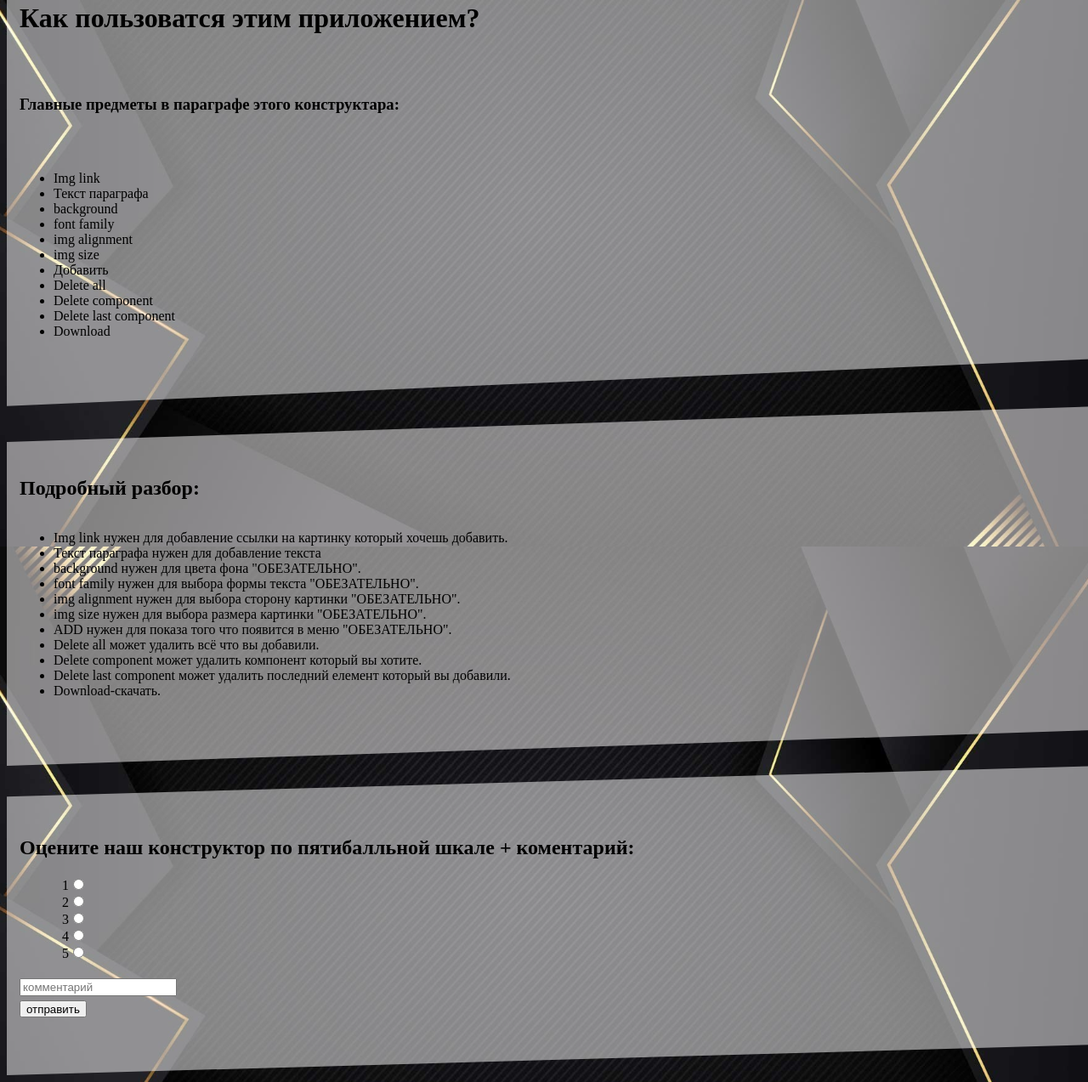
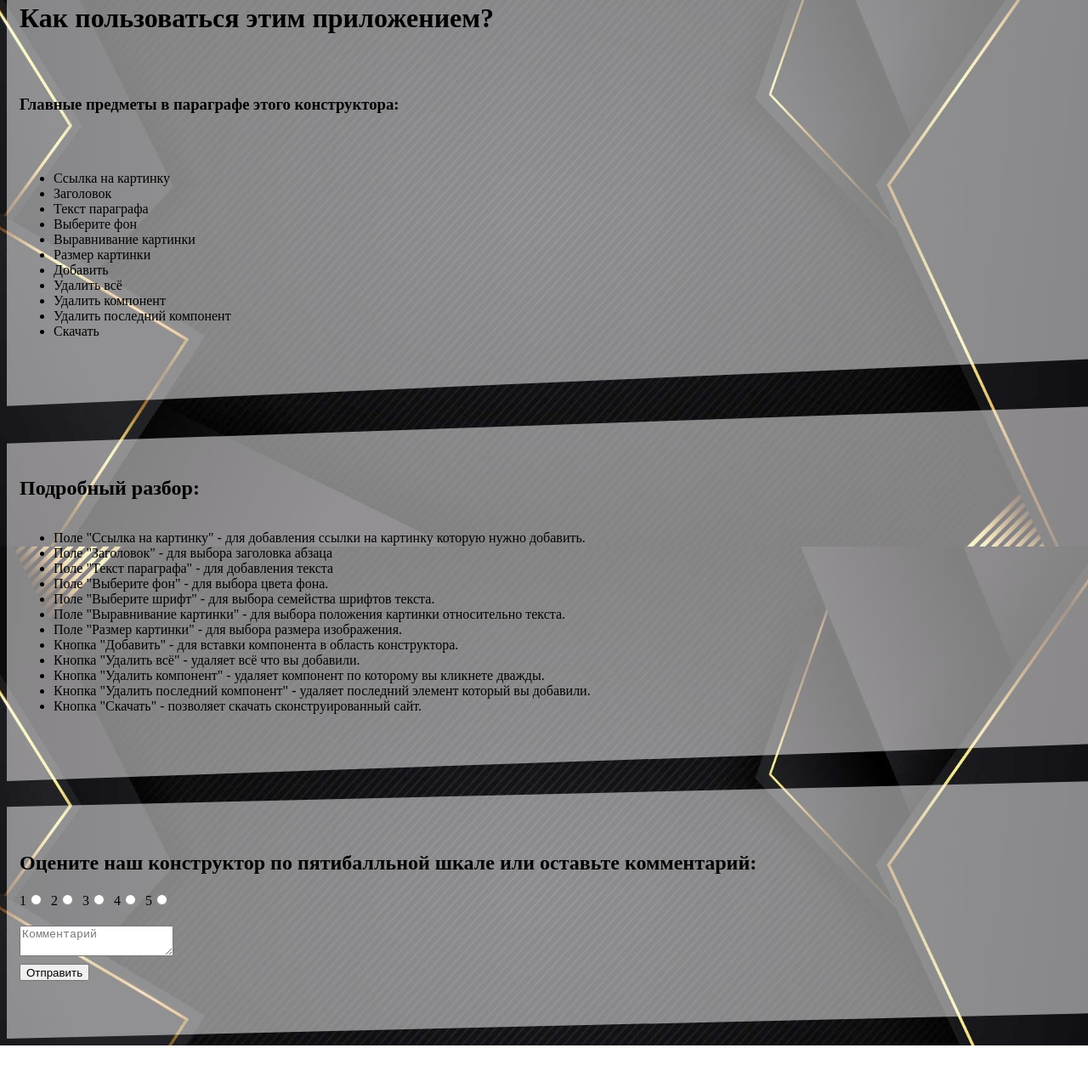
Before and after one commit to itgeniohakaton/site-constructor, a plain HTML site: page src/pages/instructions/instructions.html in a window 1280 px wide. Shown: the part 157-1430 px from the top of the page at 85% size. After the commit the page ends 1387 px from the top, so only its background shows below. Drawn offline with Linux system fonts and the light colour scheme.

Commit message:
fix: refactoring

```diff
--- a/src/components/footer/footerUtils.js
+++ b/src/components/footer/footerUtils.js
@@ -1,7 +1,10 @@
 import { footerTemplate } from "./footerTemplates.js";
 
+const defaultImg =
+  "https://github.com/itgeniohakaton/site-constructor/blob/master/defaultLogoWhite.png?raw=true";
+
 export function addFooter(event, site) {
-  const imgLink = event.target.imgLink.value || "defaultLogoWhite.png";
+  const imgLink = event.target.imgLink.value || defaultImg;
   const name = event.target.name.value || "John Doe";
   const phone = event.target.phone.value || "+ 123 456 78 90";
   const background = event.target.background.value || "footerBackgroundBlue";
--- a/src/pages/instructions/instructions.html
+++ b/src/pages/instructions/instructions.html
@@ -6,7 +6,7 @@
     <meta http-equiv="X-UA-Compatible" content="IE=edge">
     <meta name="viewport" content="width=device-width, initial-scale=1.0">
     <link rel="stylesheet" href="style.css">
-    <title>О конструктере</title>
+    <title>О конструкторе</title>
 </head>
 
 <body>
@@ -18,22 +18,22 @@
 
     <div class="page">
         <div class="head">
-            <h1>Как пользоватся этим приложением?</h1>
+            <h1>Как пользоваться этим приложением?</h1>
             <p>
-            <h3>Главные предметы в параграфе этого конструктара:</h3>
+            <h3>Главные предметы в параграфе этого конструктора:</h3>
             </p>
             <ul>
-                <li>Img link</li>
+                <li>Ссылка на картинку</li>
+                <li>Заголовок</li>
                 <li>Текст параграфа</li>
-                <li>background</li>
-                <li>font family</li>
-                <li>img alignment</li>
-                <li>img size</li>
+                <li>Выберите фон</li>
+                <li>Выравнивание картинки</li>
+                <li>Размер картинки</li>
                 <li>Добавить</li>
-                <li>Delete all</li>
-                <li>Delete component</li>
-                <li>Delete last component</li>
-                <li>Download</li>
+                <li>Удалить всё</li>
+                <li>Удалить компонент</li>
+                <li>Удалить последний компонент</li>
+                <li>Скачать</li>
             </ul>
         </div>
 
@@ -43,35 +43,35 @@
 
             <div class="exemple">
                 <ul>
-                    <li>Img link нужен для добавление ссылки на картинку который хочешь добавить. </li>
-                    <li>Текст параграфа нужен для добавление текста</li>
-                    <li>background нужен для цвета фона "ОБЕЗАТЕЛЬНО".</li>
-                    <li>font family нужен для выбора формы текста "ОБЕЗАТЕЛЬНО".</li>
-                    <li>img alignment нужен для выбора сторону картинки "ОБЕЗАТЕЛЬНО". </li>
-                    <li>img size нужен для выбора размера картинки "ОБЕЗАТЕЛЬНО".</li>
-                    <li>ADD нужен для показа того что появится в меню "ОБЕЗАТЕЛЬНО".</li>
-                    <li> Delete all может удалить всё что вы добавили.</li>
-                    <li>Delete component может удалить компонент который вы хотите. </li>
-                    <li> Delete last component может удалить последний елемент который вы добавили. </li>
-                    <li>Download-скачать.</li>
+                    <li>Поле "Ссылка на картинку" - для добавления ссылки на картинку которую нужно добавить. </li>
+                    <li>Поле "Заголовок" - для выбора заголовка абзаца</li>
+                    <li>Поле "Текст параграфа" - для добавления текста</li>
+                    <li>Поле "Выберите фон" - для выбора цвета фона.</li>
+                    <li>Поле "Выберите шрифт" - для выбора семейства шрифтов текста.</li>
+                    <li>Поле "Выравнивание картинки" - для выбора положения картинки относительно текста. </li>
+                    <li>Поле "Размер картинки" - для выбора размера изображения.</li>
+                    <li>Кнопка "Добавить" - для вставки компонента в область конструктора.</li>
+                    <li>Кнопка "Удалить всё" - удаляет всё что вы добавили.</li>
+                    <li>Кнопка "Удалить компонент" - удаляет компонент по которому вы кликнете дважды. </li>
+                    <li>Кнопка "Удалить последний компонент" - удаляет последний элемент который вы добавили. </li>
+                    <li>Кнопка "Скачать" - позволяет скачать сконструированный сайт.</li>
                 </ul>
             </div>
         </div>
         <div class="end">
-            <h2>Оцените наш конструктор по пятибалльной шкале + коментарий:</h2>
+            <h2>Оцените наш конструктор по пятибалльной шкале или оставьте комментарий:</h2>
             <div class="qaa">
                 <form autocomplete="off" method="POST">
                     <div class="poll">
                         <div>1<input type="radio" name="check" value="point" /></div>
-
                         <div>2<input type="radio" name="check" value="point" /></div>
                         <div>3<input type="radio" name="check" value="point" /></div>
                         <div>4<input type="radio" name="check" value="point" /></div>
                         <div>5<input type="radio" name="check" value="point" /></div>
 
                     </div>
-                    <input type="text" name="text" placeholder="комментарий">
-                    <div class="send"><input type="submit" value="отправить" />
+                    <textarea type="text" name="text" placeholder="Комментарий"></textarea>
+                    <div class="send"><input type="submit" value="Отправить" />
                     </div>
                 </form>
             </div>
--- a/src/pages/instructions/style.css
+++ b/src/pages/instructions/style.css
@@ -63,13 +63,13 @@ a {
   color: white;
   background-color: rgba(255, 255, 255, 0.099);
   text-decoration: none;
-  transition: all 1s;
+  transition: background-color 1s;
 }
 a:hover {
   cursor: pointer;
   background-color: rgba(255, 255, 255, 0.497);
   color: black;
-  transition: all 1s;
+  transition: background-color 1s;
 }
 
 .send {
@@ -80,7 +80,11 @@ a:hover {
 }
 .poll {
   display: flex;
-  flex-direction: column;
-  margin-left: 50px;
+  /* flex-direction: column; */
+  /* margin-left: 50px; */
   margin-bottom: 20px;
 }
+
+.poll div {
+  margin-right: 8px;
+}
--- a/src/styles/style.css
+++ b/src/styles/style.css
@@ -4,7 +4,7 @@ body {
   margin: 0;
 }
 #nav {
-  height: 7vh;
+  /* height: 7vh; */
   border: 1px solid lightgrey;
   font-size: 20px;
   font-weight: bold;
@@ -20,14 +20,14 @@ body {
   border-radius: 3px;
   padding: 5px;
   text-decoration: none;
-  transition: all 1s;
+  transition: background-color 1s;
 }
 .menu-button:visited,
 .menu-button:hover {
   color: black;
   background-color: #dfdddd;
   cursor: pointer;
-  transition: all 1s;
+  transition: background-color 1s;
 }
 
 #app {
```
Also changed, not shown: src/pages/aboutUs/aboutUs.html (+11 -9 lines), src/pages/aboutUs/css/about_us.css (+8 -6 lines).
